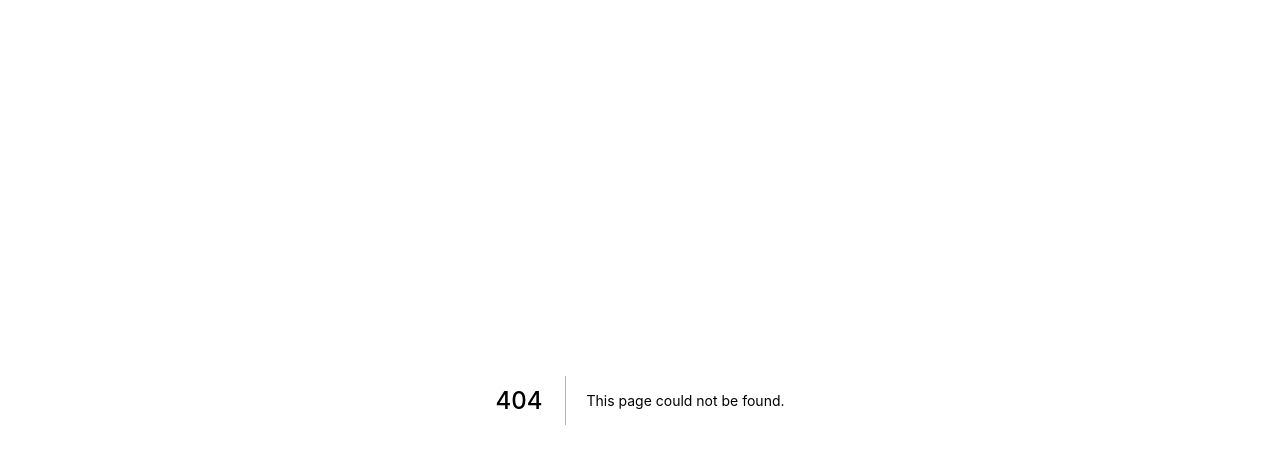
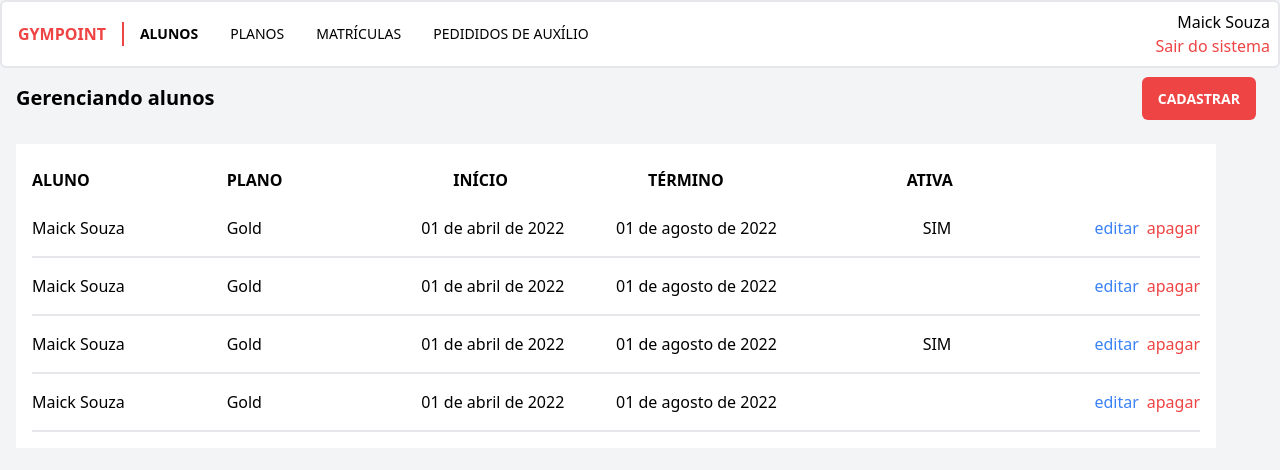
Before and after one commit to NearMaick/RocketSeat-GymPoint-2.0, a Next.js app: page /registrations/list in a window 1280 px wide. Before the commit this address had no page. Shown: the top 470 px of the page. Built offline with nearby package versions, Linux system fonts and the light colour scheme.

Commit message:
styles(web): pages listing fixed width

```diff
--- a/src/pages/options/update/[id].tsx
+++ b/src/pages/options/update/[id].tsx
@@ -1,5 +1,5 @@
 import Link from "next/link";
-import { Header } from "../../components/Header";
+import { Header } from "../../../components/Header";
 
 export default function CreatePlanOption() {
   return (
--- a/src/pages/questions/list.tsx
+++ b/src/pages/questions/list.tsx
@@ -37,7 +37,7 @@ export default function QuestionsList() {
           <h4 className='font-bold text-xl mx-28'>Pedidos de auxílio</h4>
         </div>
       </section>
-      <section className='bg-white mx-32 my-4 p-8'>
+      <section className='bg-white mx-32 my-4 p-8 w-[1200px]'>
         <div className='grid grid-cols-2'>
           <p className='font-bold py-2'>ALUNO</p>
         </div>
--- /dev/null
+++ b/src/pages/registrations/list.tsx
@@ -0,0 +1,85 @@
+import Link from "next/link";
+import { Header } from "../../components/Header";
+
+const registrations = [
+  {
+    id: "1",
+    student: "Maick Souza",
+    option: "Gold",
+    created_at: "01 de abril de 2022",
+    finish_at: "01 de agosto de 2022",
+    isActive: true,
+  },
+  {
+    id: "2",
+    student: "Maick Souza",
+    option: "Gold",
+    created_at: "01 de abril de 2022",
+    finish_at: "01 de agosto de 2022",
+    isActive: false,
+  },
+  {
+    id: "3",
+    student: "Maick Souza",
+    option: "Gold",
+    created_at: "01 de abril de 2022",
+    finish_at: "01 de agosto de 2022",
+    isActive: true,
+  },
+  {
+    id: "4",
+    student: "Maick Souza",
+    option: "Gold",
+    created_at: "01 de abril de 2022",
+    finish_at: "01 de agosto de 2022",
+    isActive: false,
+  },
+];
+
+let debounceTimer: NodeJS.Timeout;
+
+export default function StudentList() {
+  return (
+    <div className='h-screen w-screen bg-gray-100'>
+      <Header />
+      <section className='flex items-center justify-between p-4'>
+        <div>
+          <h4 className='font-bold text-xl'>Gerenciando alunos</h4>
+        </div>
+        <div>
+          <Link href='/student/create'>
+            <a className='font-bold bg-red-500 text-sm text-white px-4 py-3 mx-2 rounded-md '>
+              CADASTRAR
+            </a>
+          </Link>
+        </div>
+      </section>
+      <section className='p-4 bg-white m-4 w-[1200px]'>
+        <div className='grid grid-cols-6'>
+          <p className='font-bold py-2'>ALUNO</p>
+          <p className='font-bold py-2'>PLANO</p>
+          <p className='font-bold py-2 mx-8'>INÍCIO</p>
+          <p className='font-bold py-2 mx-8'>TÉRMINO</p>
+          <p className='font-bold py-2 mx-24'>ATIVA</p>
+        </div>
+        {registrations.map((registration) => (
+          <div key={registration.id} className='grid grid-cols-6 border-b-2'>
+            <p className='py-4'>{registration.student}</p>
+            <p className='py-4'>{registration.option}</p>
+            <p className='py-4'>{registration.created_at}</p>
+            <p className='py-4'>{registration.finish_at}</p>
+            <p className='py-4 mx-28'>{registration.isActive && "SIM"}</p>
+            <div className='w-full py-4 flex justify-end'>
+              <Link href={`/registration/update/${registration.id}`}>
+                <a className='px-2 text-blue-500'>editar</a>
+              </Link>
+              <button type='button' onClick={() => {}} className='text-red-500'>
+                apagar
+              </button>
+            </div>
+          </div>
+        ))}
+      </section>
+    </div>
+  );
+}
--- a/src/pages/student/list.tsx
+++ b/src/pages/student/list.tsx
@@ -67,7 +67,7 @@ export default function StudentList() {
           />
         </div>
       </section>
-      <section className='p-4 bg-white m-4'>
+      <section className='p-4 bg-white m-4 w-[1200px]'>
         <div className='grid grid-cols-4'>
           <p className='font-bold py-2'>NOME</p>
           <p className='font-bold py-2'>E-MAIL</p>
```
